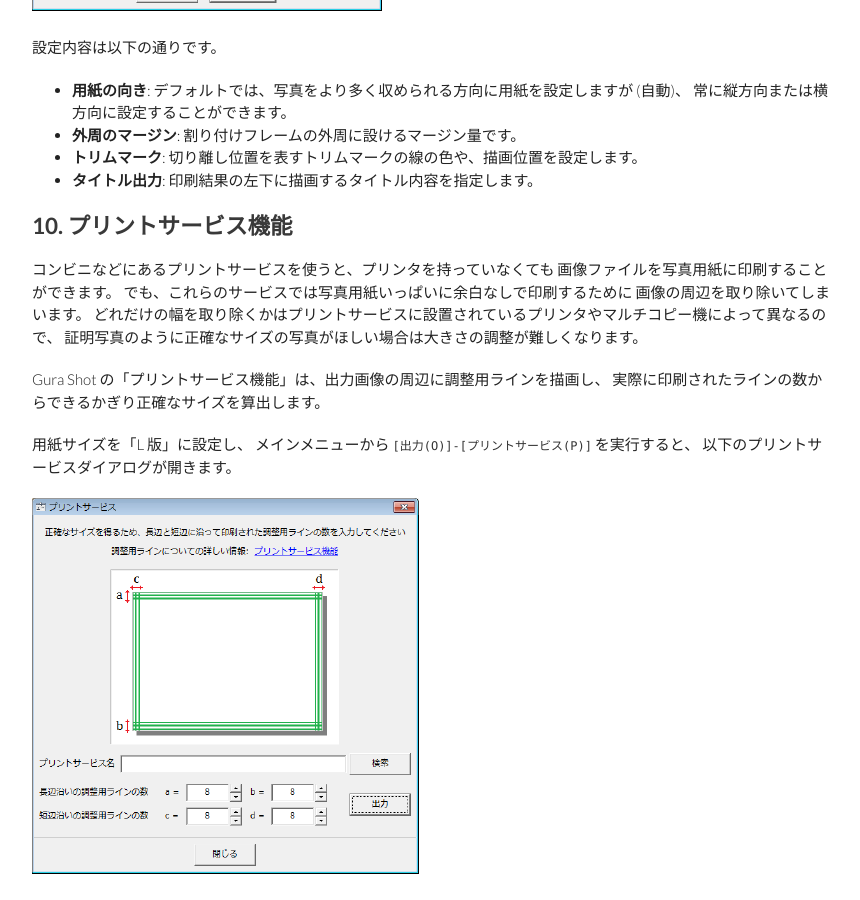
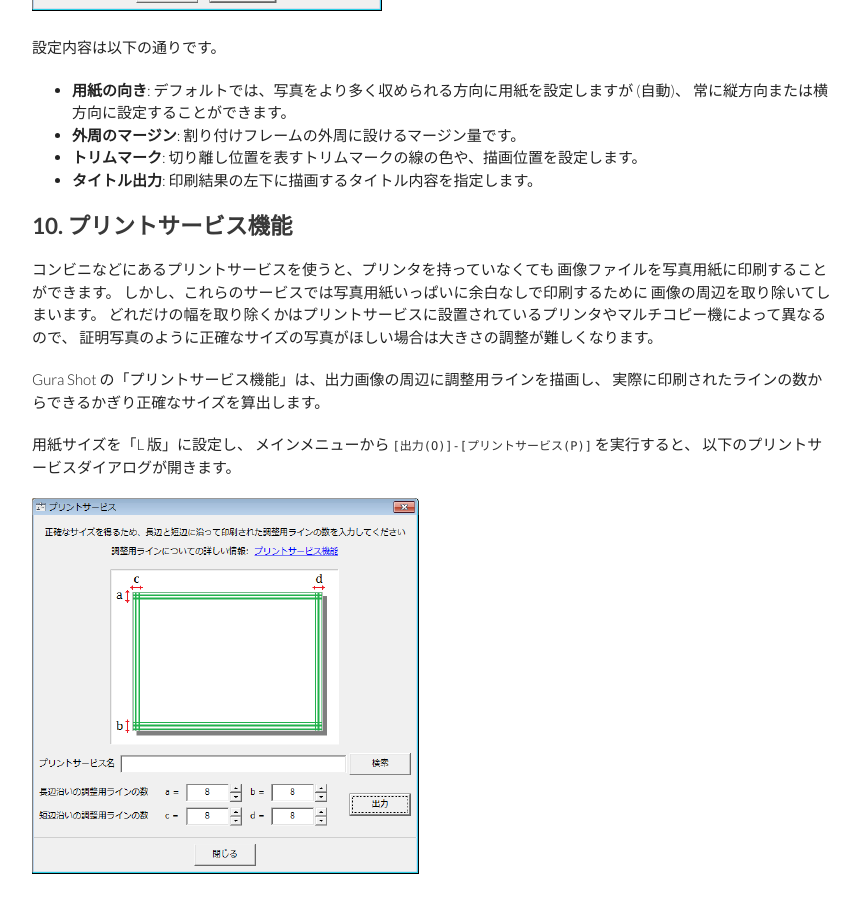
Before and after one commit to gura-app/gura-app.github.io, a Jekyll site: the page built from gurashot/index.md, in a window 1280 px wide and 900 px high, scrolled down 6765 px. Shown: the whole window, without its empty margins (208-1068 px from the left). Built offline with Jekyll 4.4.1, drawn with Linux system fonts in a browser that asks for light colours; Markdown is read by kramdown in place of the engine named in the settings.

Commit message:
updated document

```diff
--- a/gurashot/index.md
+++ b/gurashot/index.md
@@ -234,7 +234,7 @@ PDF の閲覧・印刷をするソフトとして、Ubuntu にはデフォルト
 
 コンビニなどにあるプリントサービスを使うと、プリンタを持っていなくても
 画像ファイルを写真用紙に印刷することができます。
-でも、これらのサービスでは写真用紙いっぱいに余白なしで印刷するために
+しかし、これらのサービスでは写真用紙いっぱいに余白なしで印刷するために
 画像の周辺を取り除いてしまいます。
 どれだけの幅を取り除くかはプリントサービスに設置されているプリンタやマルチコピー機によって異なるので、
 証明写真のように正確なサイズの写真がほしい場合は大きさの調整が難しくなります。
```
